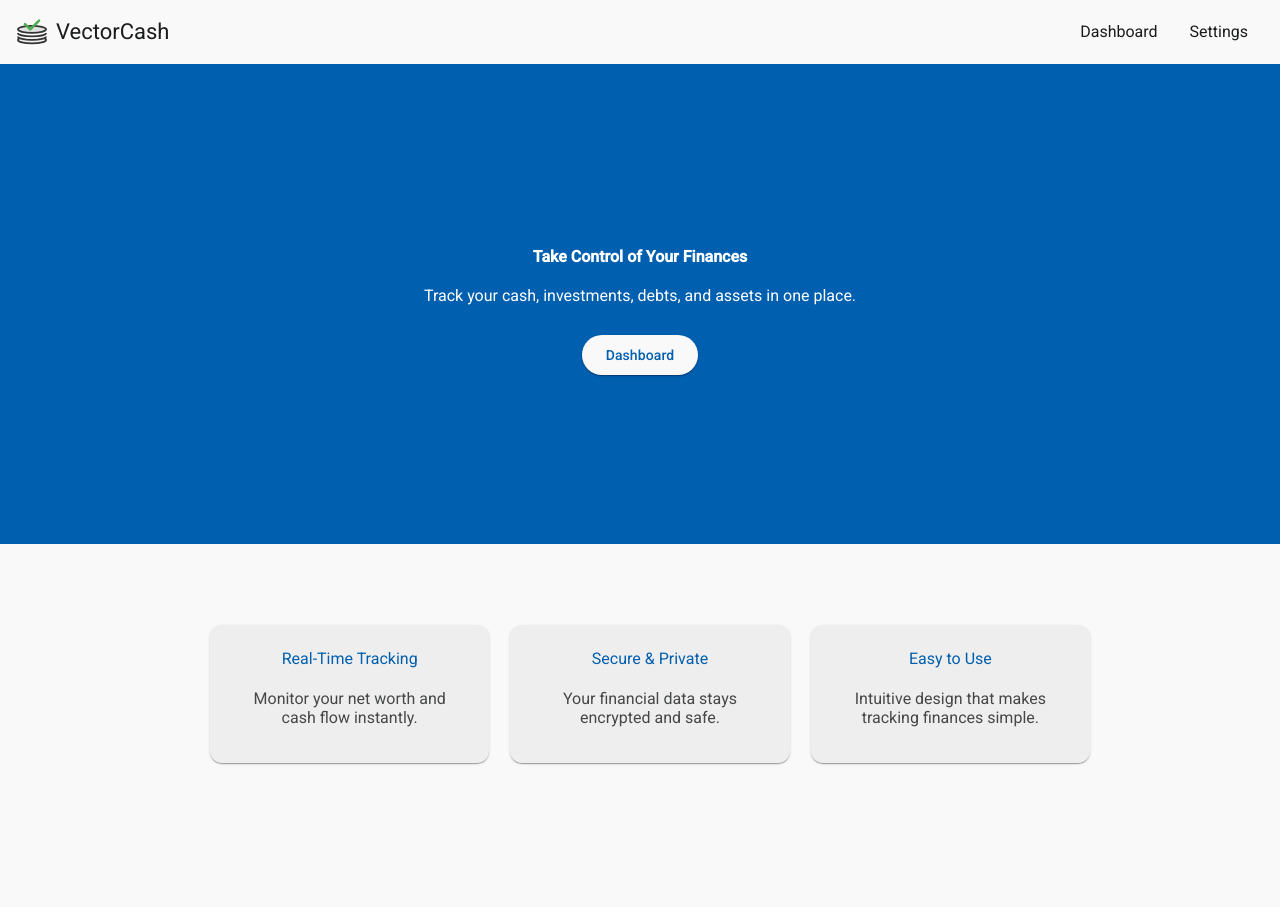
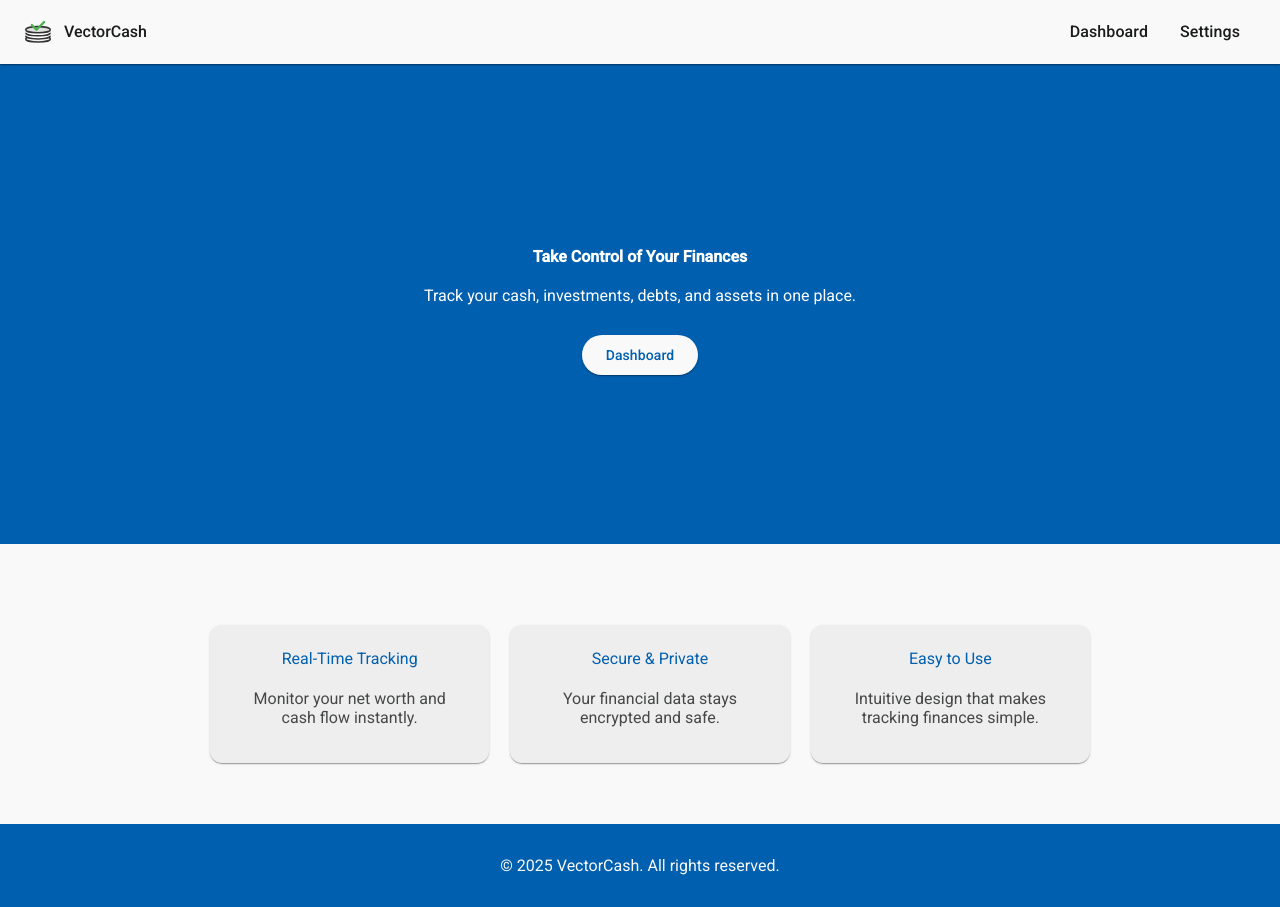
Before and after one commit to aribbabar/vector-cash, an Angular app: page / in a window 1280 px wide. Before the commit the page ends 800 px from the top, so only its background shows below. Built offline with nearby package versions, Linux system fonts and the light colour scheme.

Commit message:
improved navbar styling

```diff
--- a/src/app/app.component.css
+++ b/src/app/app.component.css
@@ -1,47 +1,45 @@
-/* Main container */
 mat-sidenav-container {
-  height: 100vh;
+  min-height: 100vh;
   display: flex;
   flex-direction: column;
 }
 
-/* Sidenav styling */
 mat-sidenav {
   width: 250px;
-  background-color: var(--mat-sys-surface-container);
-  color: var(--mat-sys-on-surface);
   padding: 16px 0;
 }
 
-mat-sidenav a[routerLink=""] {
+mat-sidenav a {
   display: flex;
   align-items: center;
-  gap: 12px;
-  padding: 16px;
+  padding: 12px 16px;
+  transition: background-color 0.2s;
 }
 
 mat-sidenav a img {
-  height: 32px;
-  width: 32px;
+  height: 24px;
+  margin-right: 12px;
 }
 
 mat-sidenav hr {
-  width: 80%;
+  margin: 12px 0;
+  border: none;
+  border-top: 1px solid var(--mat-sys-outline);
+  opacity: 0.3;
+}
+
+mat-sidenav nav {
+  display: flex;
+  flex-direction: column;
 }
 
 mat-sidenav nav a {
-  display: flex;
-  align-items: center;
-  gap: 16px;
-  padding: 12px 16px;
-  color: var(--mat-sys-on-surface);
-  transition:
-    background-color 0.2s,
-    color 0.2s;
+  margin: 4px 8px;
+  border-radius: 4px;
 }
 
 mat-sidenav nav a:hover {
-  background-color: var(--mat-sys-surface-container-high);
+  background-color: var(--mat-sys-surface-container-highest);
 }
 
 mat-sidenav nav a.active {
@@ -49,52 +47,63 @@ mat-sidenav nav a.active {
   color: var(--mat-sys-surface);
 }
 
-.sidenav-icon {
-  margin-right: 4px;
+mat-sidenav nav a mat-icon {
+  margin-right: 12px;
 }
 
-/* Toolbar styling */
+mat-sidenav-content {
+  display: flex;
+  flex-direction: column;
+  min-height: 100vh;
+}
+
 mat-toolbar {
-  height: 64px;
   box-shadow: var(--mat-sys-level1);
+  z-index: 2;
 }
 
 mat-toolbar header {
   display: flex;
   align-items: center;
   width: 100%;
-  height: 100%;
+  padding: 0 8px;
 }
 
 mat-toolbar header mat-icon {
+  margin-right: 16px;
   cursor: pointer;
-  margin-right: 16px;
-  display: none;
 }
 
-mat-toolbar a[routerLink=""] {
-  display: flex;
-  align-items: center;
-  gap: 8px;
-}
-
-mat-toolbar a img {
-  height: 32px;
-  width: 32px;
-}
-
-mat-toolbar nav {
-  margin-left: auto;
+mat-toolbar a {
   display: flex;
   align-items: center;
 }
 
+mat-toolbar a img {
+  height: 28px;
+  margin-right: 12px;
+}
+
+mat-toolbar a span {
+  font-size: medium;
+  font-weight: 500;
+}
+
+mat-toolbar nav {
+  display: flex;
+  margin-left: auto;
+}
+
 mat-toolbar nav a {
-  display: flex;
-  align-items: center;
-  padding: 0 16px;
-  height: 64px;
+  margin: 0 4px;
+  padding: 0 12px;
+  height: 36px;
+  border-radius: 4px;
   transition: background-color 0.2s;
+}
+
+mat-toolbar nav a:hover {
+  background-color: rgba(255, 255, 255, 0.1);
 }
 
 mat-toolbar nav a.active {
@@ -102,40 +111,38 @@ mat-toolbar nav a.active {
   color: var(--mat-sys-surface);
 }
 
-mat-toolbar nav a:not(.active):hover {
-  background-color: var(--mat-sys-surface-container-high);
-}
-
-mat-toolbar nav a .sidenav-icon {
+mat-toolbar nav a mat-icon {
   margin-right: 8px;
 }
 
-.sidenav-link-desktop {
-  font-size: medium;
+.mobile-nav-home {
+  justify-content: center;
 }
 
-/* Footer styling */
+.mobile-nav-link {
+  justify-content: revert;
+}
+
 footer {
-  padding: 16px;
-  text-align: center;
+  padding: 16px 24px;
   background-color: var(--mat-sys-primary);
   color: var(--mat-sys-surface);
-  box-shadow: var(--mat-sys-level1);
+  text-align: center;
 }
 
 /* Responsive adjustments */
-@media screen and (max-width: 1023px) {
-  mat-toolbar header mat-icon {
-    display: block;
-  }
-
+@media (max-width: 768px) {
   mat-toolbar nav {
     display: none;
   }
+
+  mat-toolbar header {
+    justify-content: space-between;
+  }
 }
 
-@media screen and (min-width: 1024px) {
-  mat-sidenav-content {
-    overflow: auto;
+@media (min-width: 769px) {
+  mat-sidenav-content mat-toolbar mat-icon {
+    display: none;
   }
 }
--- a/src/app/app.component.html
+++ b/src/app/app.component.html
@@ -1,6 +1,6 @@
 <mat-sidenav-container>
   <mat-sidenav #sidenav mode="over">
-    <a routerLink="" (click)="sidenav.close()">
+    <a class="mobile-nav-home" routerLink="" (click)="sidenav.close()">
       <img src="favicon.svg" alt="VectorCash Logo" />
       <span>VectorCash</span>
     </a>
@@ -8,14 +8,14 @@
     <nav>
       @for (route of routes; track $index) {
         <a
+          class="mobile-nav-link"
+          mat-button
           (click)="clickHandler()"
           routerLink="{{ route.path }}"
           routerLinkActive="active"
           [routerLinkActiveOptions]="{ exact: true }"
         >
-          <mat-icon class="sidenav-icon">{{
-            getRouteIcon(route.path!)
-          }}</mat-icon>
+          <mat-icon>{{ getRouteIcon(route.path!) }}</mat-icon>
           <span>{{ route.path | titlecase }}</span>
         </a>
       }
@@ -33,15 +33,13 @@
         <nav>
           @for (route of routes; track $index) {
             <a
-              class="sidenav-link-desktop"
+              mat-button
               routerLink="{{ route.path }}"
               routerLinkActive="active"
               [routerLinkActiveOptions]="{ exact: true }"
               (click)="sidenav.close()"
             >
-              <mat-icon class="sidenav-icon">{{
-                getRouteIcon(route.path!)
-              }}</mat-icon>
+              <mat-icon>{{ getRouteIcon(route.path!) }}</mat-icon>
               <span>{{ route.path | titlecase }}</span>
             </a>
           }
```
